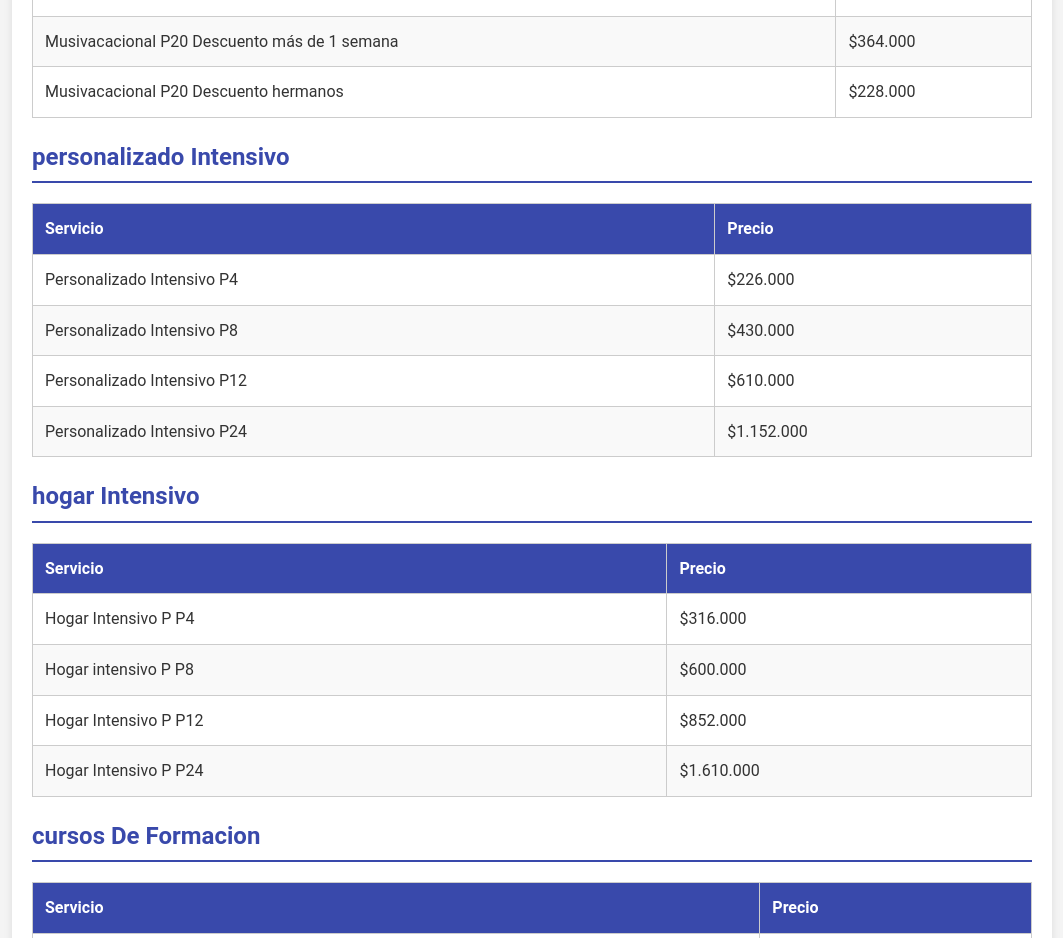
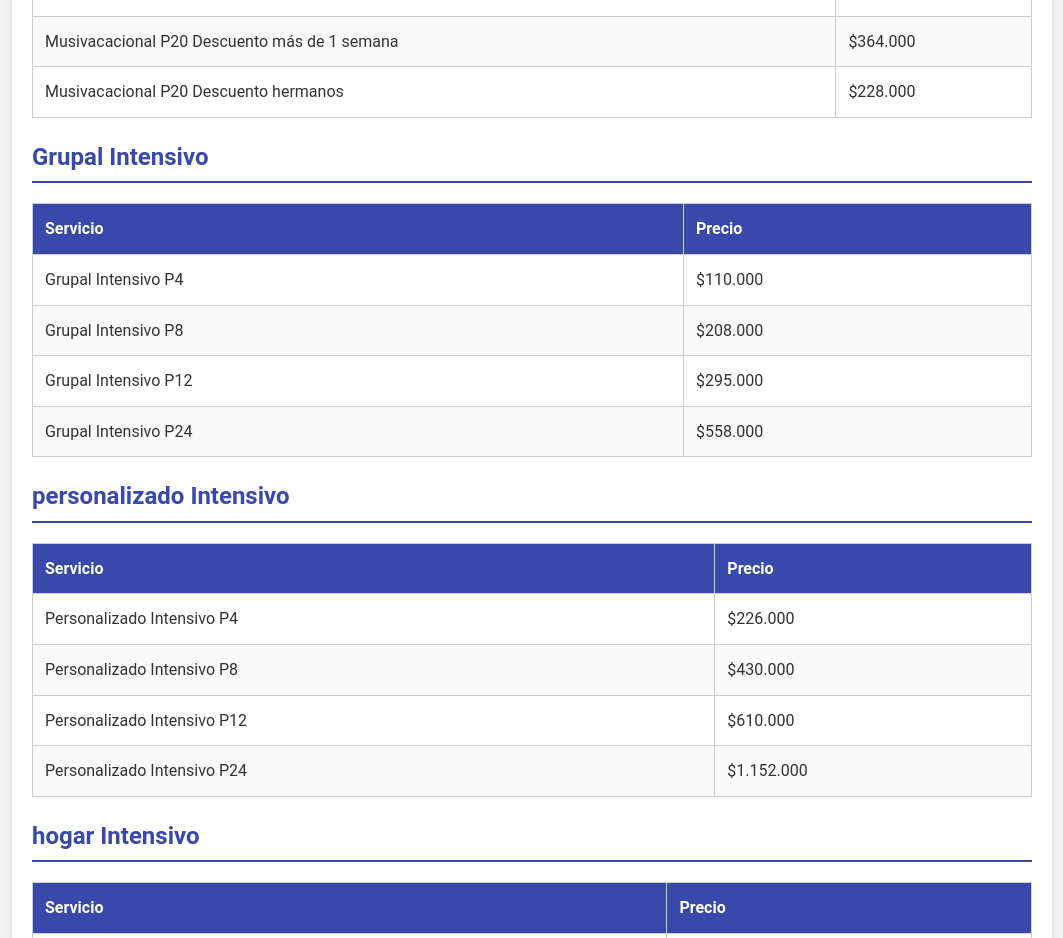
Before and after one commit to AlekCaballero20/preciosmusicala02025, a plain HTML site: page index.html in a window 1280 px wide. Shown: the part 3340-4278 px from the top of the page, without its empty margins (108-1171 px from the left). Drawn offline with Linux system fonts and the light colour scheme.

Commit message:
Update index.html

```diff
--- a/index.html
+++ b/index.html
@@ -151,6 +151,7 @@
                 <option value="preuniversitario">Preuniversitario</option>
                 <option value="tallerColectivo">Taller Colectivo</option>
                 <option value="musivacacional">Musivacacional</option>
+                <option value="GrupalIntensivo">Grupal Intensivo</option>
                 <option value="personalizadoIntensivo">Personalizado Intensivo</option>
                 <option value="hogarIntensivo">Hogar Intensivo</option>
                 <option value="cursosDeFormacion">Cursos de Formación</option>
@@ -180,6 +181,7 @@
         <div id="preuniversitarioTable"></div>
         <div id="tallerColectivoTable"></div>
         <div id="musivacacionalTable"></div>
+        <div id="GrupalIntensivoTable"></div>
         <div id="personalizadoIntensivoTable"></div>
         <div id="hogarIntensivoTable"></div>
         <div id="cursosDeFormacionTable"></div>
@@ -327,6 +329,20 @@
             { servicio: "Musivacacional P20", precio: "$478.000" },
             { servicio: "Musivacacional P20 Descuento más de 1 semana", precio: "$382.000" },
             { servicio: "Musivacacional P20 Descuento hermanos", precio: "$240.000" }
+        ]
+    },
+    GrupalIntensivo: {
+        old: [
+            { servicio: "Grupal Intensivo P4", precio: "$110.000" },
+            { servicio: "Grupal Intensivo P8", precio: "$208.000" },
+            { servicio: "Grupal Intensivo P12", precio: "$295.000" },
+            { servicio: "Grupal Intensivo P24", precio: "$558.000" }
+        ],
+        new: [
+            { servicio: "Grupal Intensivo P4", precio: "$125.000" },
+            { servicio: "Grupal Intensivo P8", precio: "$238.000" },
+            { servicio: "Grupal Intensivo P12", precio: "$338.000" },
+            { servicio: "Grupal Intensivo P24", precio: "$636.000" }
         ]
     },
     personalizadoIntensivo: {
```
